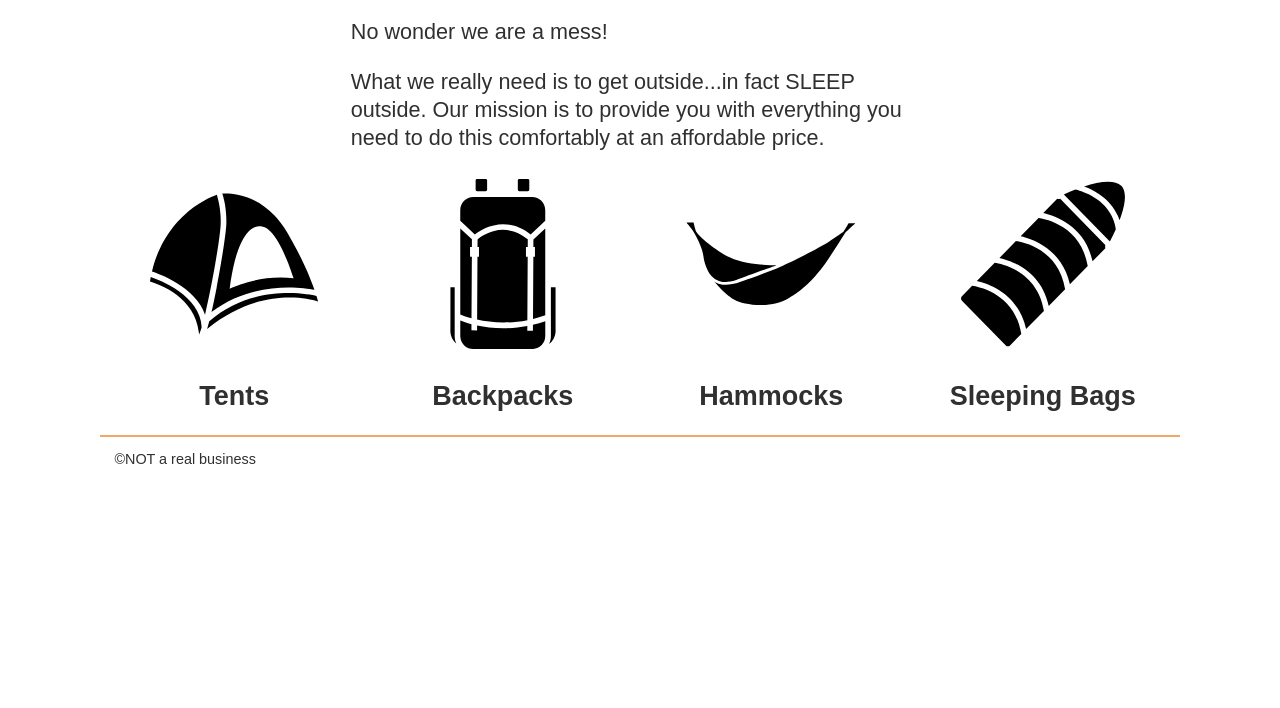
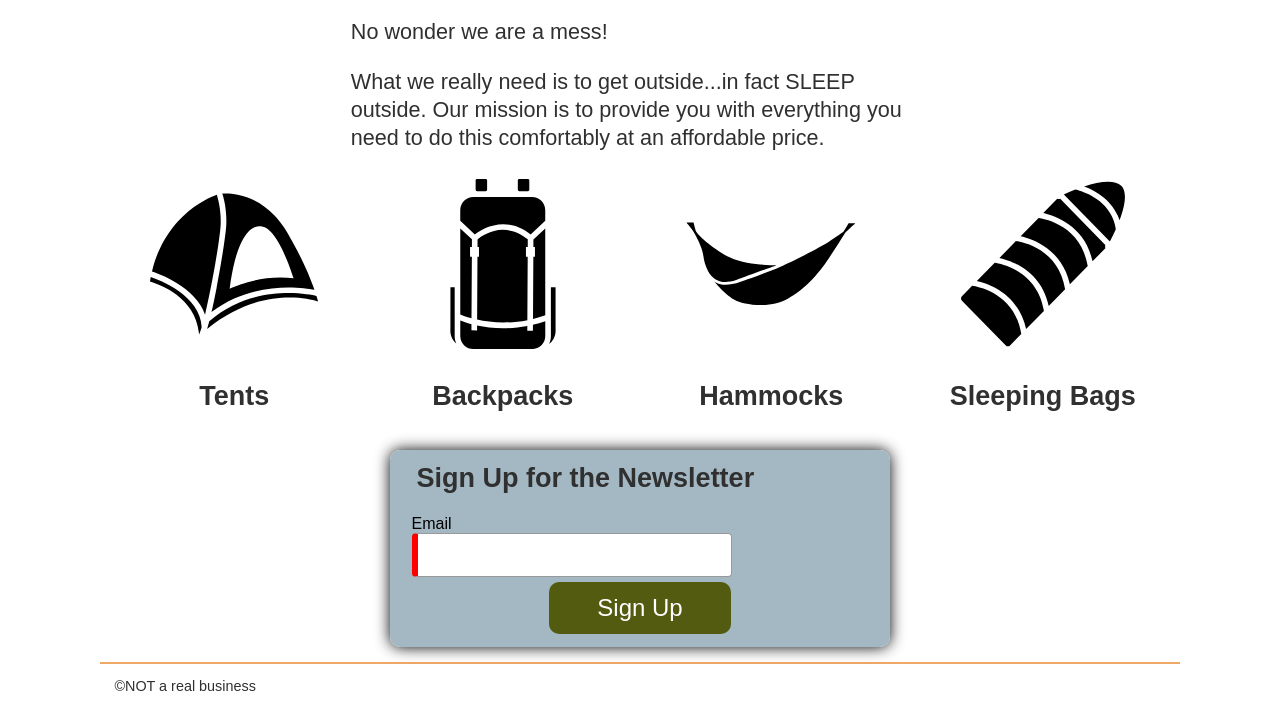
Before and after one commit to adamulrich/sleep-outside, a website built with Vite: page src/index.html in a window 1280 px wide. Shown: the part 548-1256 px from the top of the page. Before the commit the page ends 1029 px from the top, so only its background shows below. Built offline with nearby package versions, Linux system fonts and the light colour scheme.

Commit message:
css js and html for adding the newsletter (#41)

```diff
--- a/src/css/style.css
+++ b/src/css/style.css
@@ -94,7 +94,8 @@ header {
   color: var(--tertiary-color);
 }
 
-button {
+button,
+.signUpBtn {
   padding: 0.5em 2em;
   background-color: var(--secondary-color);
   color: white;
@@ -612,3 +613,36 @@ table#order-summary td:last-child {
   color: #fff;
 
 }
+/* -----------------Newsletter---------------------- */
+#newsletter fieldset {
+  max-width: 500px;
+  margin: 15px auto;
+  background-color: var(--tertiary-color);
+  border: #000;
+  box-shadow: 0px 0px 15px #000;
+}
+
+#newsletter fieldset h2 {
+  margin: 5px;
+
+}
+
+#email {
+  background-color: white;
+}
+
+#newsletter fieldset .top {
+  color: #000;
+  font-size: 1rem;
+
+}
+
+.signUpBtn {
+  font-size: 1.5rem;
+  margin: 5px auto;
+  border-radius: 10px;
+}
+
+.signUpBtn:active {
+  transform: scale(.98);
+}
--- a/src/index.html
+++ b/src/index.html
@@ -9,6 +9,7 @@
 
     <script src="./js/main.js" type="module" defer></script>
     <script src="./js/alerts.js" type="module" defer></script>
+    <script src="./js/newsletter.js" type="module" defer></script>
 </head>
 
 <body>
@@ -54,6 +55,14 @@
                 <h2 class="category__name">Sleeping Bags</h2>
             </a>
         </section>
+        <form id="newsletter">
+            <fieldset>
+                <!-- <legend>Sign Up for the Newsletter</legend> -->
+                <h2>Sign Up for the Newsletter</h2>
+                <label class="top">Email<input type="email" id='email' name="email" required></label>
+                <input type="button" id='sign-up-button' value="Sign Up" class="signUpBtn">
+            </fieldset>
+
     </main>
     <footer id='main-footer'></footer>
 </body>
--- /dev/null
+++ b/src/js/newsletter.js
@@ -0,0 +1,14 @@
+import {
+    setLocalStorage
+} from './utils.mjs';
+
+document.getElementById('sign-up-button').addEventListener('click', function() {
+    const myForm = document.forms[0];
+    const valid = myForm.checkValidity();
+    myForm.reportValidity();
+    if (valid) {
+        const signUpEmail = document.forms[0].email.value;
+        setLocalStorage('email', signUpEmail);
+    }
+
+});
```
